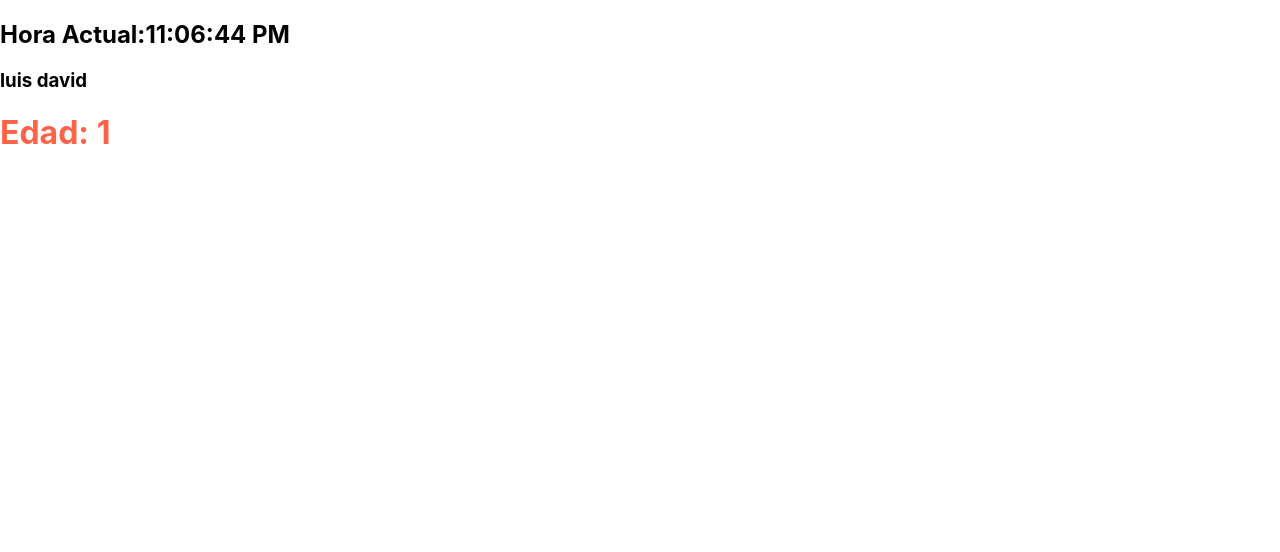
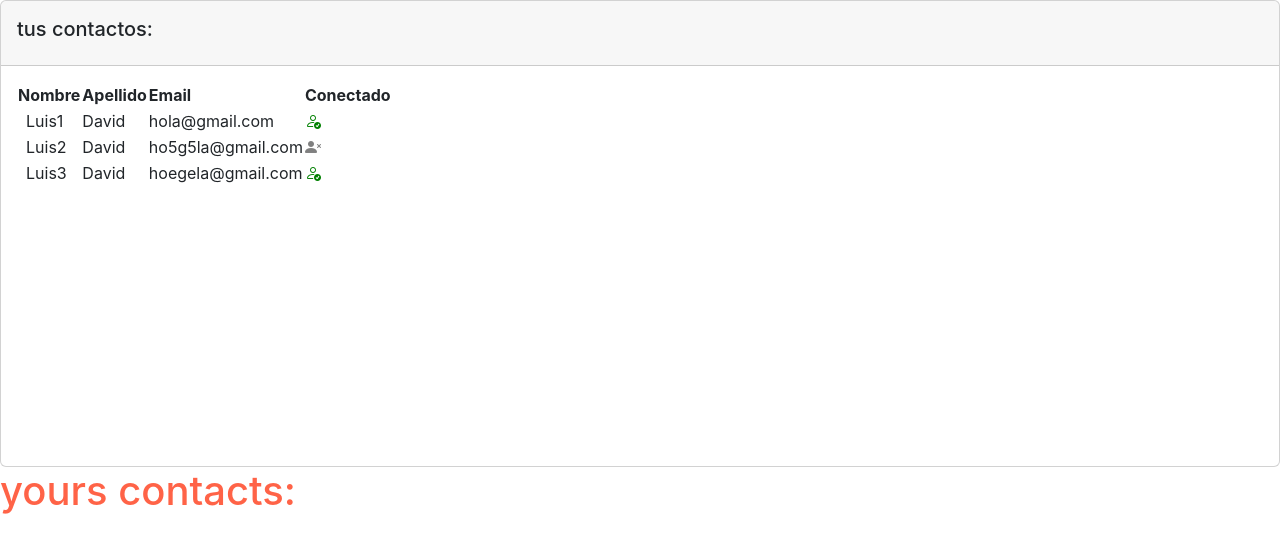
Before and after one commit to luiseliasdavid/openBootcamp, a React (Create React App) app: page / in a window 1280 px wide. Shown: the top 552 px of the page. Built offline with nearby package versions, Linux system fonts and the light colour scheme.

Commit message:
bootstrap

```diff
--- a/package.json
+++ b/package.json
@@ -7,6 +7,8 @@
     "@testing-library/react": "^13.3.0",
     "@testing-library/user-event": "^13.5.0",
     "boostrap": "^2.0.0",
+    "bootstrap": "^5.2.0",
+    "bootstrap-icons": "^1.9.1",
     "node-sass": "^7.0.1",
     "react": "^18.2.0",
     "react-dom": "^18.2.0",
--- a/src/App.js
+++ b/src/App.js
@@ -8,9 +8,9 @@ import Clock from "./components/container/clock";
 function App() {
   return (
     <div >
-      <Clock></Clock>
+     {/*  <Clock></Clock> */}
     {/* <h1>*****ejemplo de props.children********</h1> */}
-    {/*  <ContactListComponent></ContactListComponent> */}
+     <ContactListComponent></ContactListComponent>
    {/*  <MiComponenteConContexto></MiComponenteConContexto> */}
   {/*   <Ejemplos4 nombre="Luis" >
        <h3>
--- a/src/components/container/contact_list.jsx
+++ b/src/components/container/contact_list.jsx
@@ -3,30 +3,73 @@ import React,{useState, useEffect} from 'react';
 import { Contacto } from '../../models/contacto.class';
 import { CONECTADO } from '../../models/conectado';
 import ContactoComponent from '../pure/contacto'
+import ContactForm from '../pure/forms/contactForm';
 
  const ContactListComponent = () => {
 
-     const defaultContact = new Contacto('Luis' , 'David' , 'hola@gmail.com' , CONECTADO.FALSE)
+     const defaultContact1 = new Contacto('Luis1' , 'David' , 'hola@gmail.com' , CONECTADO.TRUE)
+     const defaultContact2 = new Contacto('Luis2' , 'David' , 'ho5g5la@gmail.com' , CONECTADO.FALSE)
+     const defaultContact3 = new Contacto('Luis3' , 'David' , 'hoegela@gmail.com' , CONECTADO.TRUE)
 
-     const [contact, setContact] = useState({defaultContact});
+
+
+
+
+
+
+
+     const [contact, setContact] = useState([defaultContact1,defaultContact2,defaultContact3]);
      const [isLoadin,setIsLoading]= useState(true)
 
      useEffect(() => {
 
-        console.log('contacto ha sido modificado')
+       // console.log('contacto ha sido modificado')
          setIsLoading(false)
         return () => {
-            console.log('this component is goin to unmount')
+       //     console.log('this component is goin to unmount')
         };
      }, [contact]);
 
 
     return (
-        <div>
-            <h1>yours contacts:
-            <ContactoComponent contacto={defaultContact} ></ContactoComponent>
-            </h1>
+      <div className="col-12">
+        <div className="card">
+          {/* card header */}
+          <div className="card-header p-3">
+            <h5>tus contactos:</h5>
+          </div>
+          {/* car body */}
+          <div
+            className="card-body"
+            data-mdb-perfect-scrollbar="true"
+            style={{ position: "relative", height: "400px" }}
+          >
+            <table>
+              <thead>
+                <tr>
+                  <th scope="col"> Nombre </th>
+                  <th scope="col"> Apellido </th>
+                  <th scope="col"> Email </th>
+                  <th scope="col"> Conectado </th>
+                </tr>
+              </thead>
+
+              <tbody>
+                {contact.map((cont, index) => (
+                  <ContactoComponent
+                    key={index}
+                    contacto={cont}
+                  ></ContactoComponent>
+                ))}
+              </tbody>
+            </table>
+            <div>
+              <ContactForm></ContactForm>
+            </div>
+          </div>
         </div>
+        <h1>yours contacts:</h1>
+      </div>
     );
 };
 
--- a/src/components/pure/contacto.jsx
+++ b/src/components/pure/contacto.jsx
@@ -6,9 +6,9 @@ import '../../styles/contacto.scss'
 const ContactoComponent = ({contacto}) => {
 
   useEffect(()=>{
-    console.log('contacto creado')
+   console.log(contacto)
     return () => {
-      console.log(`contacto:  ${contacto.name} a sido creado`)
+   //   console.log(`contacto:  ${contacto.name} a sido creado`)
     }
   },[contacto] )
 
@@ -19,7 +19,28 @@ const ContactoComponent = ({contacto}) => {
  }
 
   return (
-    <div>
+    <tr className="fw-normal">
+      <td>
+        <span className="ms-2">{contacto.nombre}</span>
+      </td>
+      <td className="align-middle">
+        <span>{contacto.apellido}</span>
+      </td>
+      <td className="align-middle">
+        <span>{contacto.email}</span>
+      </td>
+      <td className="align-middle">
+        <span>
+          {contacto.conectado ? (
+            <i className="bi bi-person-check" style={{ color: "green" }}></i>
+          ) : (
+            <i className="bi bi-person-x-fill" style={{ color: "grey" }}></i>
+          )}
+        </span>
+      </td>
+    </tr>
+
+    /*     <div>
 
          <h2 className='contacto'>
            Nombre:{ contacto.nombre }
@@ -35,7 +56,7 @@ const ContactoComponent = ({contacto}) => {
          </h5>
 
 
-    </div>
+    </div>  */
   );
 }
 
--- /dev/null
+++ b/src/components/pure/forms/contactForm.jsx
@@ -0,0 +1,9 @@
+import React from 'react'
+
+export default function ContactForm() {
+  return (
+    <form>
+
+    </form>
+  )
+}
--- a/src/index.js
+++ b/src/index.js
@@ -1,5 +1,8 @@
 import React from 'react';
 import ReactDOM from 'react-dom/client';
+//importar boostraop
+import 'bootstrap/dist/css/bootstrap.css'
+import "bootstrap-icons/font/bootstrap-icons.css";
 import './index.css';
 import App from './App';
 import reportWebVitals from './reportWebVitals';
--- a/src/models/contacto.class.js
+++ b/src/models/contacto.class.js
@@ -5,7 +5,7 @@ export class Contacto  {
 nombre= '';
 apellido='';
 email='';
-conectado= CONECTADO.FALSE;
+conectado= CONECTADO.TRUE;
 
  constructor(nombre,apellido,email,conectado){
    this.nombre= nombre;
```
Also changed, not shown: 1 other file (tests, documents, lock files or other folders).
